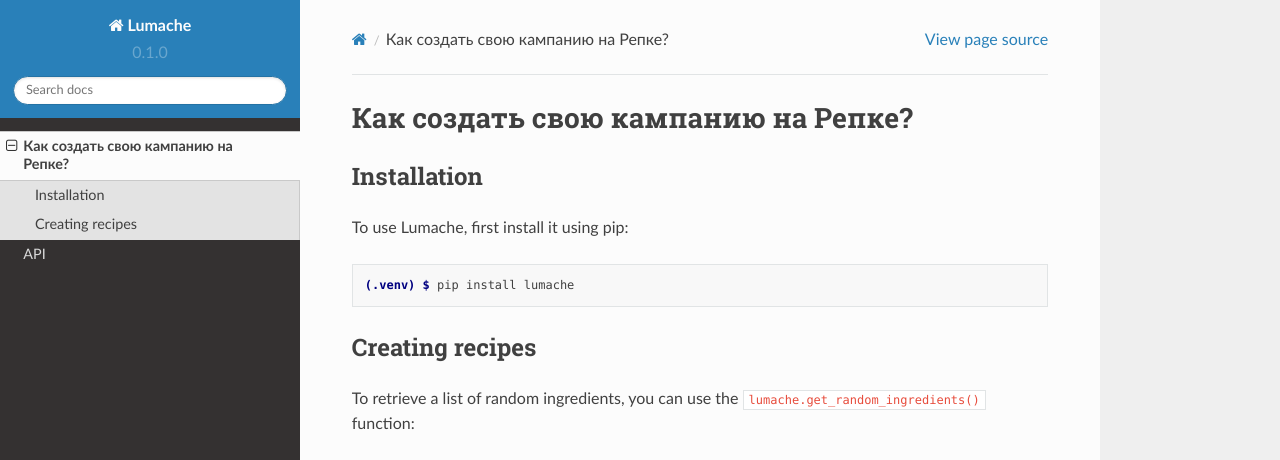
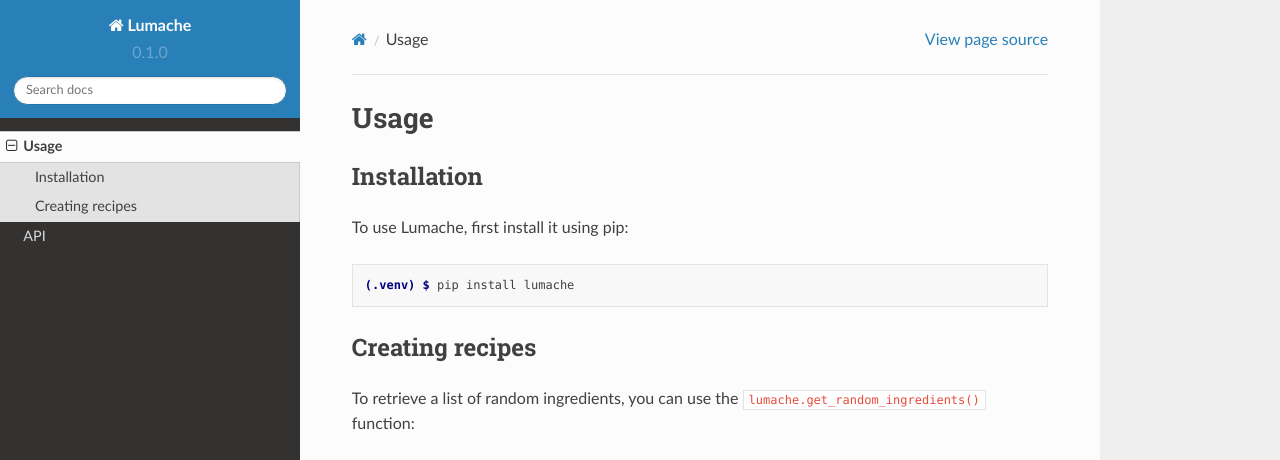
Before and after one commit to bbekaa/repka-tutorial, a Sphinx documentation site: the page built from docs/source/usage.rst, in a window 1280 px wide and 1095 px high. Shown: the top 460 px of the window. Built offline with Sphinx 7.4.7 and the Read the Docs theme 2.0.0, drawn with Linux system fonts in a browser that asks for light colours; grey boxes are pictures that could not be loaded.

Commit message:
Update usage.rst

```diff
--- a/docs/source/usage.rst
+++ b/docs/source/usage.rst
@@ -1,4 +1,4 @@
-Как создать свою кампанию на Репке?
+Usage
 =====
 .. _installation:
 
```
